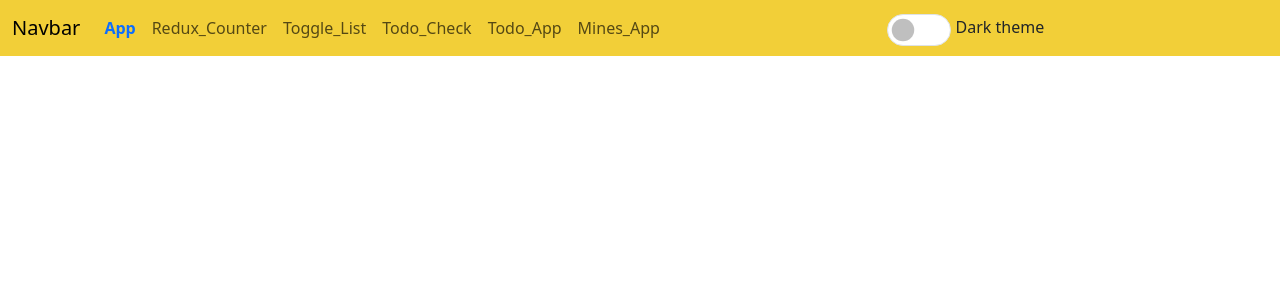
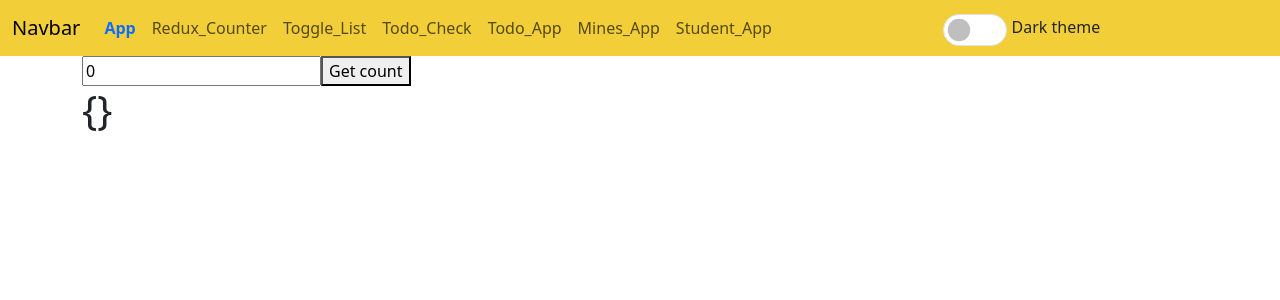
Before and after one commit to rldarshan/darshan_react_app, a React (Create React App) app: page /student_app in a window 1280 px wide. Shown: the top 300 px of the page. Built offline with nearby package versions, Linux system fonts and the light colour scheme.

Commit message:
Added student filter code

```diff
--- /dev/null
+++ b/src/components/filter_student.js
@@ -0,0 +1,31 @@
+import { useState } from 'react';
+
+function StudentApp() {
+  const [count, setCount] = useState(0);
+  const [filteredStudent, setFilteredStudent] = useState({});
+
+  const studs = [
+    {"name":"Stud1", marks:98},
+    {"name":"Stud2", marks:99},
+    {"name":"Stud3", marks:50},
+    {"name":"Stud4", marks:30}]
+
+  const sorted_studs = studs.sort((a, b) => b.marks - a.marks);
+
+  function handleClick() {
+    setFilteredStudent(sorted_studs.slice(0, count).map((item) => { return item.name }))
+    console.log(filteredStudent)
+  }
+
+  return (
+    <div className="container">
+      <input value={count} onChange={(e) => setCount(Number(e.target.value))} />
+      <button onClick={handleClick}>Get count</button>
+      {/* handleClick() => This is giving error "Too many re-renders. React limits the number of renders to prevent an infinite loop." so use only "handleClick" */}
+      <br></br>
+      <h1>{JSON.stringify(filteredStudent)}</h1>
+    </div>
+  );
+}
+
+export default StudentApp;
--- a/src/components/home.js
+++ b/src/components/home.js
@@ -7,6 +7,7 @@ import {Form} from 'react-bootstrap';
 
 import '../styles/styles.scss';
 import {App} from './App';
+import StudentApp from './filter_student';
 import Toggle_List from './toggle_list';
 import TodoApp from './todo-list-checkbox';
 import TodoApp2 from './todo-app';
@@ -77,6 +78,9 @@ function Home() {
                     <li className="nav-item">
                         <Link className={getNavClass('mines_app')} onClick={() => handleActive('mines_app')} to="/mines_app">Mines_App</Link>
                     </li>
+                    <li className="nav-item">
+                        <Link className={getNavClass('student_app')} onClick={() => handleActive('student_app')} to="/student_app">Student_App</Link>
+                    </li>
                 </ul>
                 <Form.Check
                     type="switch"
@@ -95,6 +99,7 @@ function Home() {
         <Route path="/todo" element={<TodoApp />} />
         <Route path="/todo_app" element={<TodoApp2 />} />
         <Route path="/mines_app" element={<MinesApp />} />
+        <Route path="/student_app" element={<StudentApp />} />
       </Routes>
     </Provider>
       </>
```
